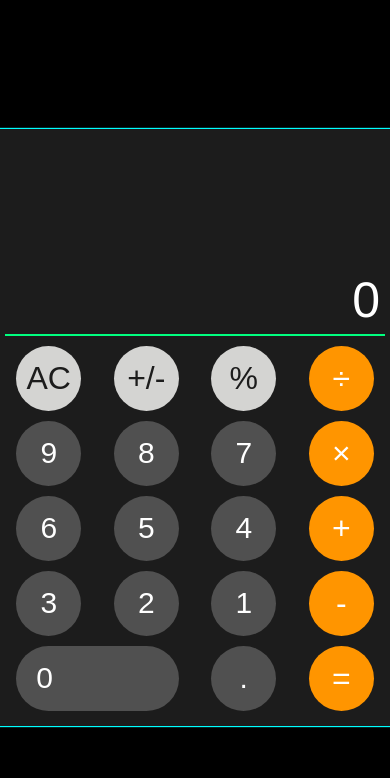
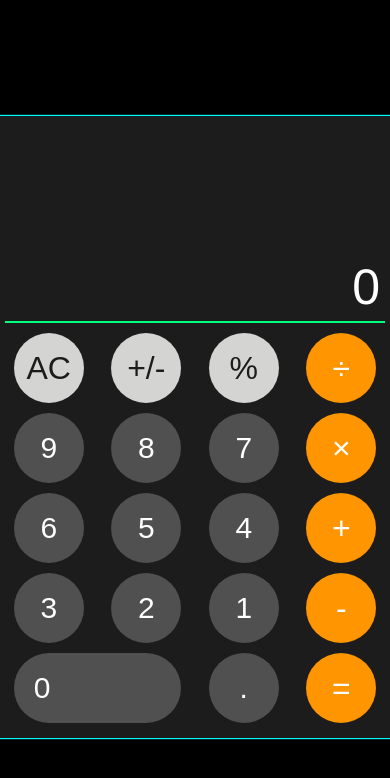
Before and after one commit to Dhiren-dev/Calculator, a React (Create React App) app: page / in a window 390 px wide. Shown: the top 778 px of the page. Built offline with nearby package versions, Linux system fonts and the light colour scheme.

Commit message:
button sized increased in css

```diff
--- a/src/index.scss
+++ b/src/index.scss
@@ -227,8 +227,8 @@ body {
         align-items: center;
         gap: 10px;
         .btn {
-          width: 65px;
-          height: 65px;
+          width: 70px;
+          height: 70px;
         }
         .zero {
           width: 100%;
```
